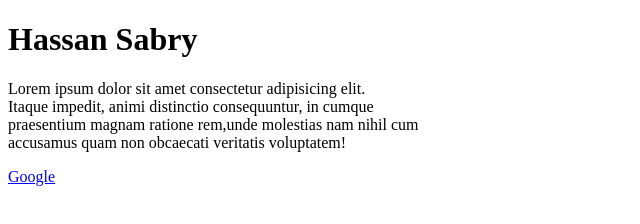
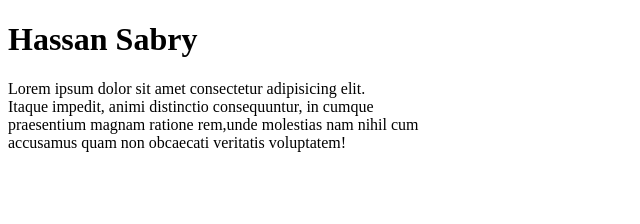
Before and after one commit to H-Sabry/Front-End-Projects, a plain HTML site: page index.html in a window 1280 px wide. Shown: the full height of the page, 0-640 px from the left. Drawn offline with Linux system fonts and the light colour scheme.

Commit message:
Revert "Modefayde Html Faile"

```diff
--- a/index.html
+++ b/index.html
@@ -15,8 +15,5 @@
              praesentium magnam ratione rem,unde molestias nam nihil cum <br>
             accusamus quam non obcaecati veritatis voluptatem!</p>
     </div>
-    <div>
-        <a href="https://www.Google.com">Google</a>
-    </div>
 </body>
 </html>
```
